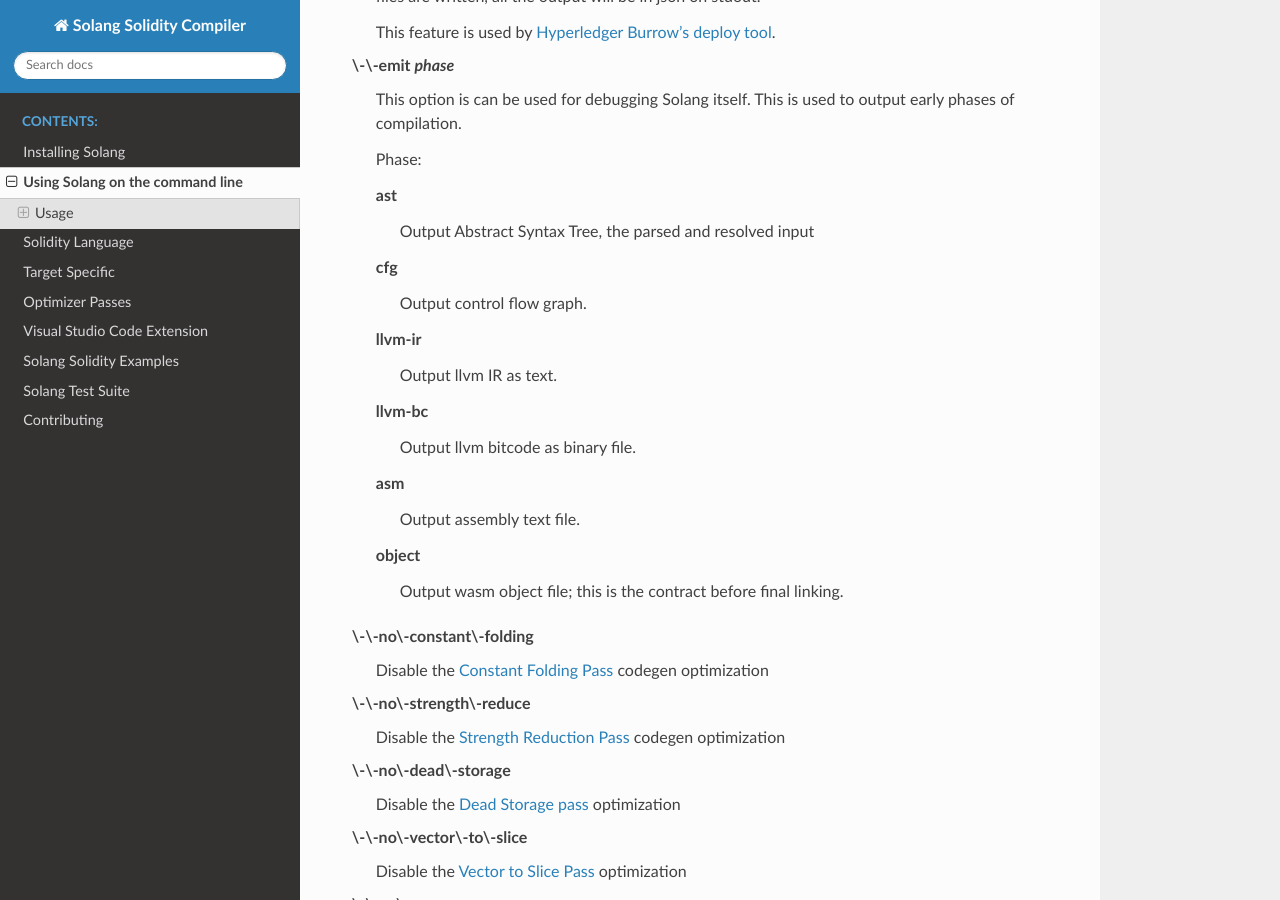
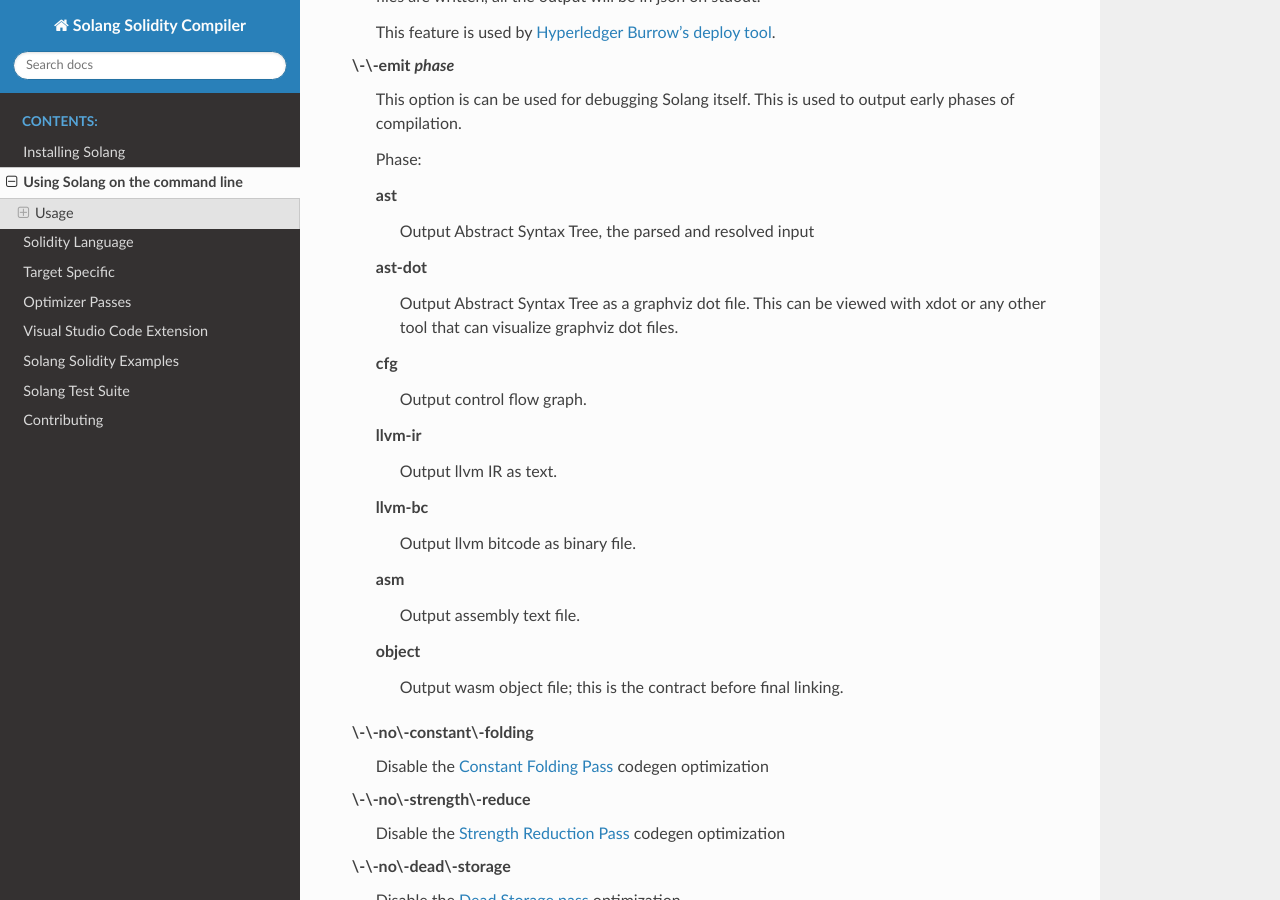
Before and after one commit to hyperledger-solang/solang, a Sphinx documentation site: the page built from docs/running.rst, in a window 1280 px wide and 900 px high, scrolled down 1610 px. Built offline with Sphinx 7.4.7 and the Read the Docs theme 2.0.0, drawn with Linux system fonts in a browser that asks for light colours.

Commit message:
Document the `--emit ast-dot` command line option
Signed-off-by: Sean Young <sean@mess.org>

```diff
--- a/docs/running.rst
+++ b/docs/running.rst
@@ -83,6 +83,10 @@
   ast
     Output Abstract Syntax Tree, the parsed and resolved input
 
+  ast-dot
+    Output Abstract Syntax Tree as a graphviz dot file. This can be viewed with xdot
+    or any other tool that can visualize graphviz dot files.
+
   cfg
     Output control flow graph.
 
```
